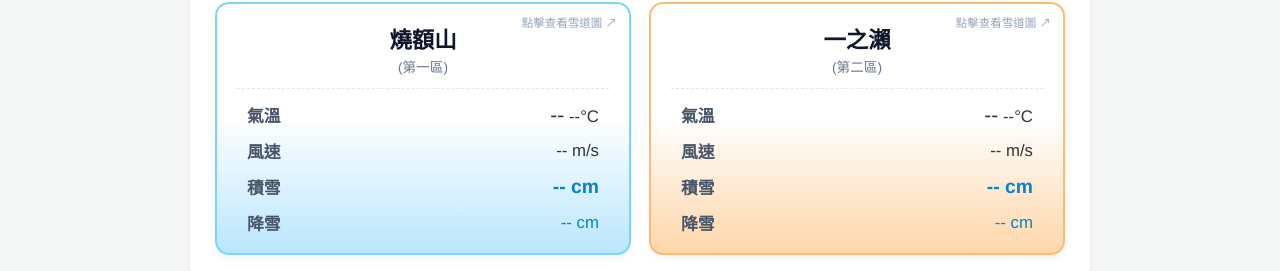
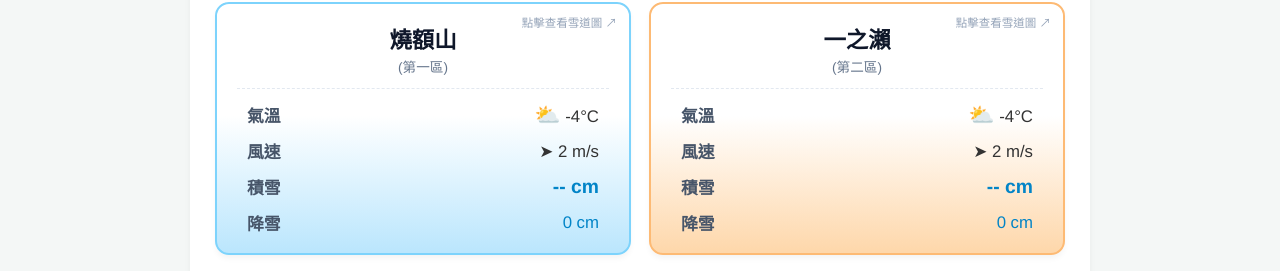
Before and after one commit to jjsblue/shiga-images, a plain HTML site: page index.html in a window 1280 px wide. Shown: the part 615-886 px from the top of the page. Drawn offline with nearby package versions, Linux system fonts and the light colour scheme.

Commit message:
Update index.html 261125 ver.4

```diff
--- a/index.html
+++ b/index.html
@@ -1724,22 +1724,22 @@ document.addEventListener("DOMContentLoaded", function() {
             // (B) 更新第一區～第四區纜車運行狀況框
             renderLiftStatusBox(data.lift_status);
 
-// (C) 更新 4 張雪場按鈕卡片
+// (C) 更新 4 張雪場按鈕卡片 (對應 HTML 的 w-雪場-屬性 格式)
             const spots = ['yakebitai', 'ichinose', 'hasuike', 'yokoteyama'];
             spots.forEach(spotKey => {
                 const spotData = data[spotKey];
                 if (spotData) {
-                    const iconEl = document.getElementById(`w-icon-${spotKey}`);
-                    const tempEl = document.getElementById(`w-temp-${spotKey}`);
-                    const windEl = document.getElementById(`w-wind-${spotKey}`);
-                    const snowEl = document.getElementById(`w-snow-${spotKey}`);
-                    const snowfallEl = document.getElementById(`w-snowfall-${spotKey}`); // 👈 新增這行
+                    const iconEl = document.getElementById(`w-${spotKey}-icon`);
+                    const tempEl = document.getElementById(`w-${spotKey}-temp`);
+                    const windEl = document.getElementById(`w-${spotKey}-wind`);
+                    const snowEl = document.getElementById(`w-${spotKey}-snow`);
+                    const snowfallEl = document.getElementById(`w-${spotKey}-snowfall`);
 
                     if (iconEl && spotData.icon) iconEl.innerText = spotData.icon;
                     if (tempEl && spotData.temp) tempEl.innerText = spotData.temp;
                     if (windEl && spotData.wind) windEl.innerText = spotData.wind;
                     if (snowEl && spotData.snow) snowEl.innerText = spotData.snow;
-                    if (snowfallEl) snowfallEl.innerText = spotData.snowfall || '-- cm'; // 👈 新增這行
+                    if (snowfallEl) snowfallEl.innerText = spotData.snowfall || '-- cm';
                 }
             });
         })
```
